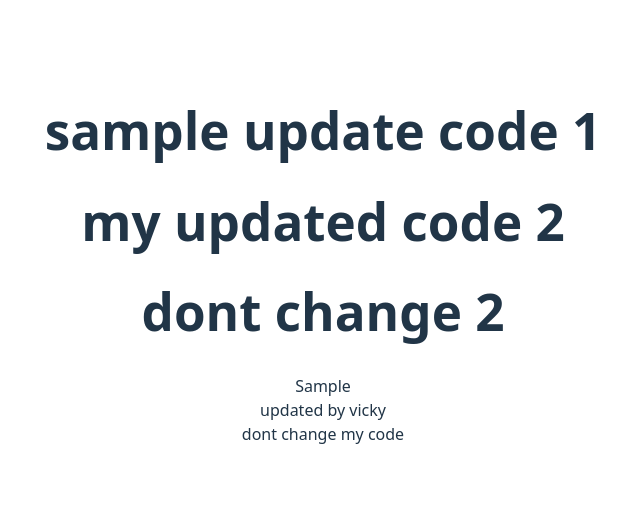
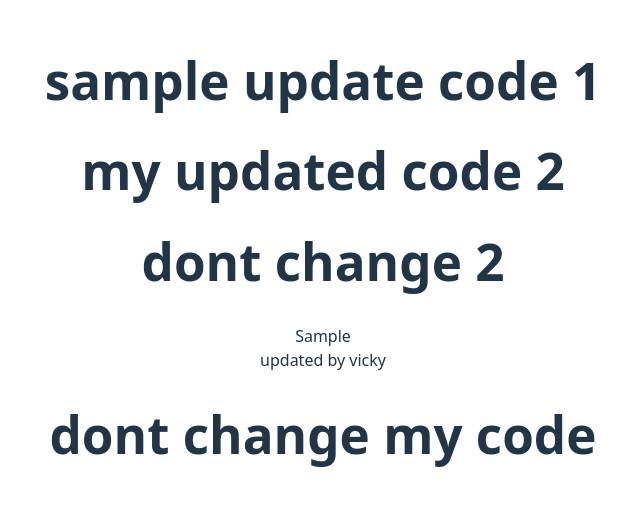
Before and after one commit to vigneshxcode1/gittest, a React (Vite) app in the folder gittest/: page / in a window 1280 px wide. Shown: the part 143-648 px from the top of the page, without its empty margins (317-957 px from the left). Built offline with nearby package versions, Linux system fonts and the light colour scheme.

Commit message:
new sample

```diff
--- a/gittest/src/Sample.jsx
+++ b/gittest/src/Sample.jsx
@@ -5,7 +5,7 @@ export const Sample = () => {
     <>
       <div>Sample</div>
     <div>updated by vicky</div>
-    dont change my code
+   <h1>dont change my code</h1>
     </>
 
   )
```
